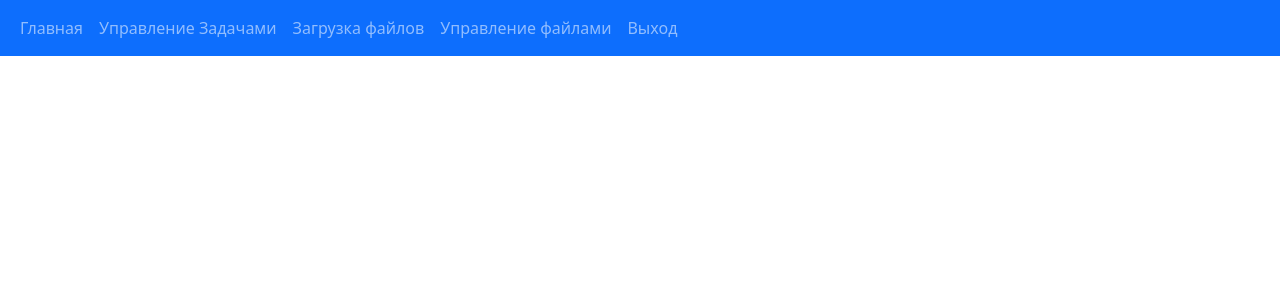
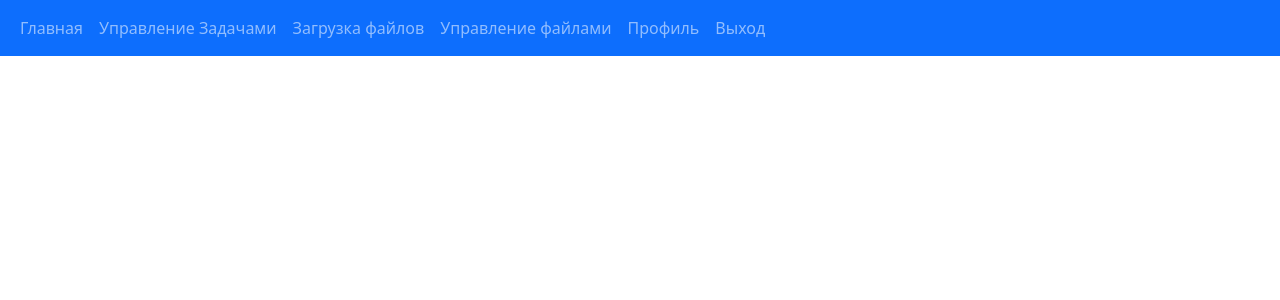
Before and after one commit to granal1/scrum, a PHP site: page /view/index.php in a window 1280 px wide. Shown: the top 300 px of the page. Run offline with PHP 8.4, Linux system fonts and the light colour scheme.

Commit message:
merged with dev

```diff
--- a/routes.php
+++ b/routes.php
@@ -6,5 +6,6 @@ return [
     'taskCard' => 'controller/TasksCardController.php',
     'file_upload' => 'controller/FileUploadController.php',
     'files' => 'controller/FileController.php',
+    'profile' => 'controller/ProfileController.php',
 
 ];
--- a/view/menu.php
+++ b/view/menu.php
@@ -14,6 +14,9 @@
         <li class="nav-item">
             <a class="nav-link" href="/?controller=files">Управление файлами</a>
         </li>
+        <li class="nav-item">
+            <a class="nav-link" href="/?controller=profile">Профиль</a>
+        </li>
       <li class="nav-item">
         <a class="nav-link" href="/?controller=security&action=logout">Выход</a>
       </li>
```
